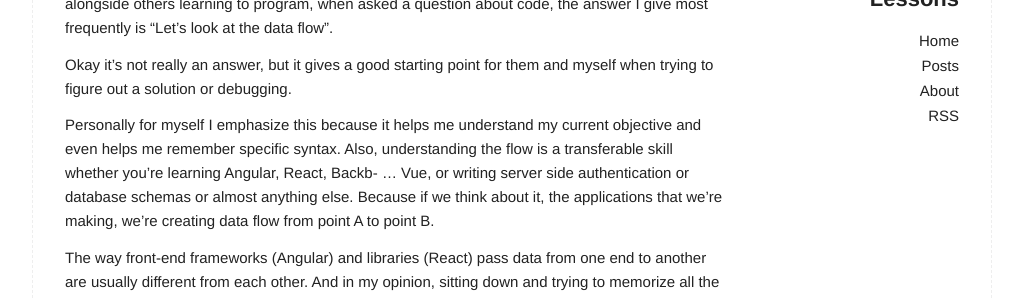
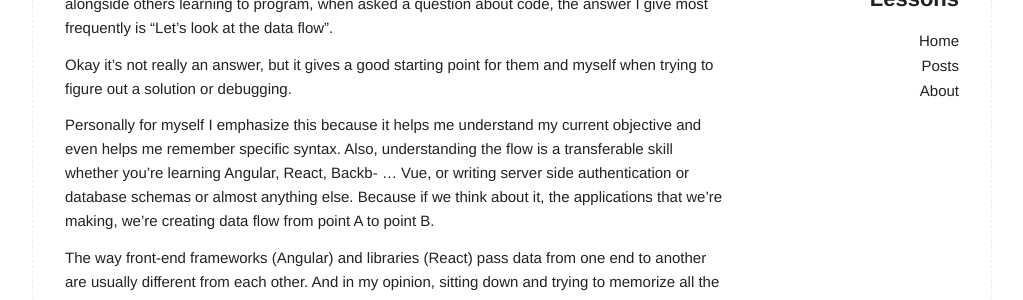
Before and after one commit to HHenry88/HHenry88.github.io, a Jekyll site: the page built from index.html, in a window 1280 px wide and 900 px high. Shown: the part 190-490 px from the top of the window, without its empty margins (128-1151 px from the left). Built offline with Jekyll 4.4.1, drawn with Linux system fonts in a browser that asks for light colours.

Commit message:
remove rss

```diff
--- a/_includes/header.html
+++ b/_includes/header.html
@@ -20,7 +20,7 @@
           <li><a href="{{ "/" | prepend: site.baseurl }}">Home</a></li>
           <li><a href="{{ "/archive" | prepend: site.baseurl }}">Posts</a></li>
           <li><a href="{{ "/about" | prepend: site.baseurl }}">About</a></li>
-          <li><a href="{{ "/feed.xml" | prepend: site.baseurl }}">RSS</a></li>
+          <!-- <li><a href="{{ "/feed.xml" | prepend: site.baseurl }}">RSS</a></li> -->
         </ul>
       </nav>
     </div>
```
